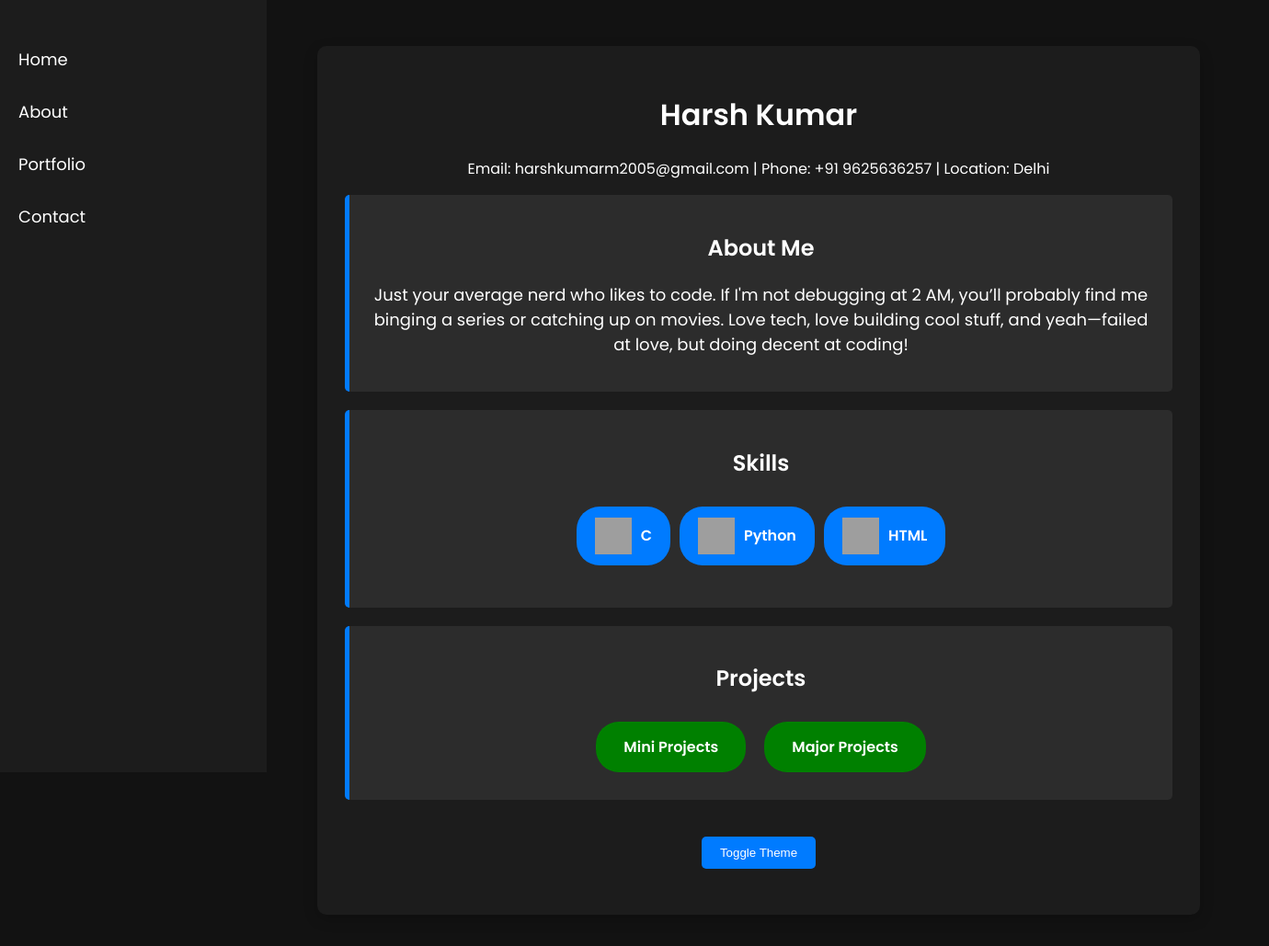
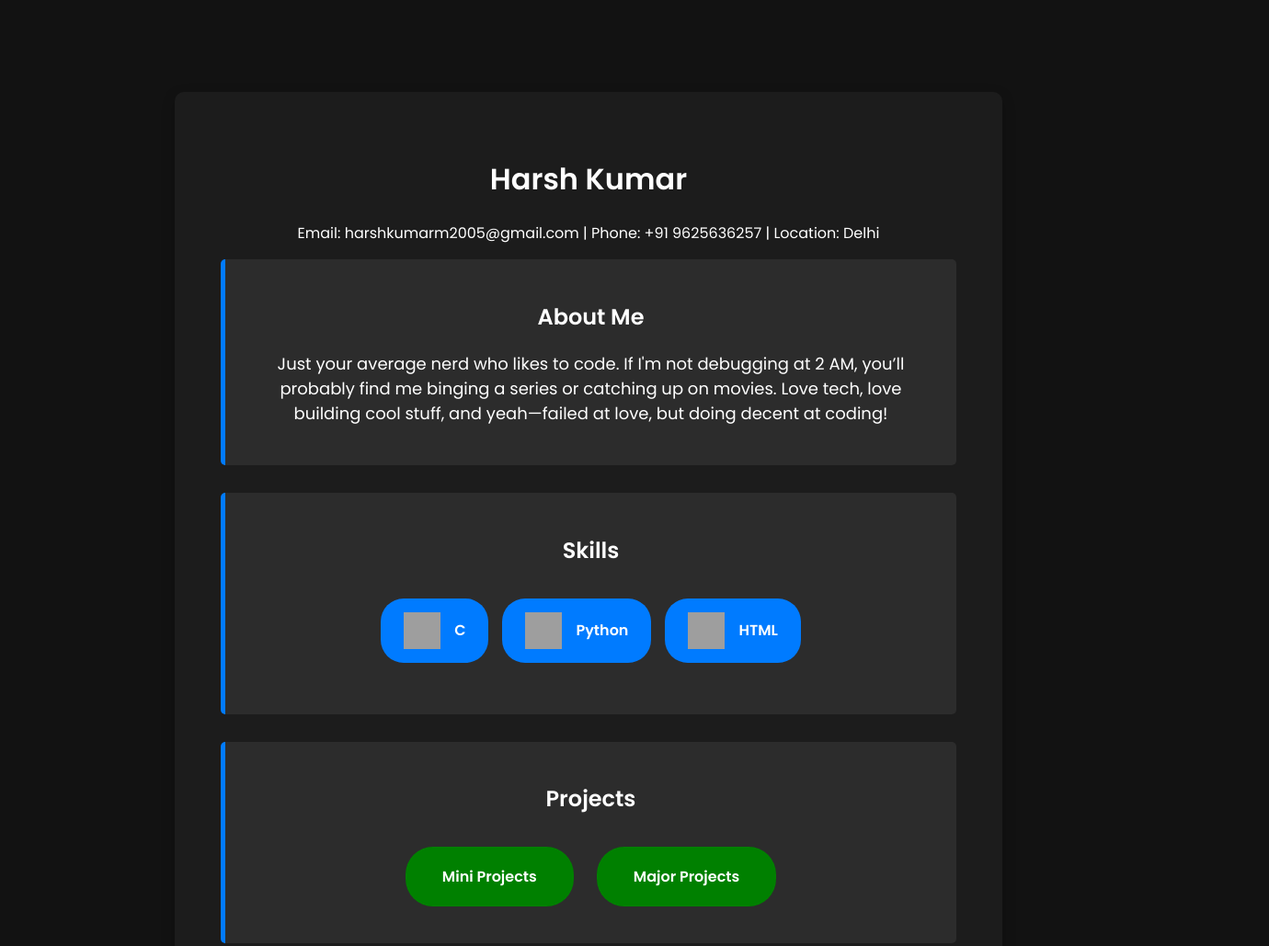
Before and after one commit to OkayHarshh/Portfolio, a plain HTML site: page index.html in a window 1280 px wide. Shown: the top 1029 px of the page at 92% size, 1380 px wide, since content can reach past the window. Drawn offline with Linux system fonts and the light colour scheme; grey boxes are pictures that could not be loaded.

Commit message:
Yahan apna commit message likho

```diff
--- a/index.html
+++ b/index.html
@@ -8,16 +8,6 @@
     <link rel="stylesheet" href="styles.css"> <!-- Linking the external CSS -->
 </head>
 <body>
-    <button class="menu-toggle" onclick="toggleMenu()">☰</button>
-    <div class="sidebar">
-        <ul>
-            <li><a href="#">Home</a></li>
-            <li><a href="#">About</a></li>
-            <li><a href="#">Portfolio</a></li>
-            <li><a href="#">Contact</a></li>
-        </ul>
-    </div>
-
     <div class="main-content">
         <div class="container">
             <h1>Harsh Kumar</h1>
--- a/styles.css
+++ b/styles.css
@@ -7,69 +7,37 @@ body {
     color: white;
     display: flex;
     flex-direction: column;
+    align-items: center;
+    justify-content: flex-start;
+    min-height: 100vh;
     transition: background-color 0.3s, color 0.3s;
-}
-
-/* Sidebar */
-.sidebar {
-    width: 250px;
-    background: #1c1c1c;
-    padding: 20px;
-    height: 100vh;
-    position: fixed;
-    left: 0;
-    top: 0;
-}
-.sidebar ul {
-    list-style: none;
-    padding: 0;
-}
-.sidebar ul li {
-    padding: 15px 0;
-}
-.sidebar ul li a {
-    color: white;
-    text-decoration: none;
-    font-size: 18px;
-}
-.sidebar ul li a:hover {
-    color: #007BFF;
-}
-
-/* Menu Toggle for Mobile */
-.menu-toggle {
-    display: none;
-    position: fixed;
-    top: 15px;
-    left: 15px;
-    font-size: 24px;
-    background: none;
-    border: none;
-    color: white;
-    cursor: pointer;
-    z-index: 1000;
+    padding-top: 50px;
 }
 
 /* Main Content */
 .main-content {
-    margin-left: 270px;
+    display: flex;
+    flex-direction: column;
+    justify-content: center;
+    align-items: center;
+    width: 100%;
+    max-width: 1200px;
     padding: 50px;
-    width: calc(100% - 270px);
 }
 .container {
-    max-width: 900px;
-    margin: 0 auto;
     background: #1c1c1c;
-    padding: 30px;
+    padding: 50px;
     box-shadow: 0px 5px 15px rgba(0, 0, 0, 0.2);
     border-radius: 10px;
     text-align: center;
+    width: 100%;
+    max-width: 800px;
 }
 
 /* Sections */
 .section {
-    margin-bottom: 20px;
-    padding: 20px;
+    margin-bottom: 30px;
+    padding: 25px;
     background: #2c2c2c;
     border-left: 5px solid #007BFF;
     border-radius: 5px;
@@ -77,6 +45,7 @@ body {
 .about-text {
     font-size: 18px;
     color: white;
+    text-align: center;
 }
 
 /* Skills */
@@ -84,19 +53,19 @@ body {
     display: flex;
     justify-content: center;
     flex-wrap: wrap;
-    gap: 10px;
-    padding: 10px;
+    gap: 15px;
+    padding: 15px;
 }
 .skills li {
     list-style: none;
     background: #007BFF;
     color: white;
-    padding: 12px 20px;
+    padding: 15px 25px;
     border-radius: 25px;
     font-weight: bold;
     display: flex;
     align-items: center;
-    gap: 10px;
+    gap: 15px;
     cursor: pointer;
     transition: transform 0.3s ease, box-shadow 0.3s ease, background 0.3s, color 0.3s;
 }
@@ -117,14 +86,15 @@ body {
 .projects {
     display: flex;
     justify-content: center;
-    gap: 20px;
-    padding: 10px;
+    gap: 25px;
+    padding: 15px;
+    flex-wrap: wrap;
 }
 .projects-section {
     background: green;
     color: white;
-    padding: 15px 30px;
-    border-radius: 25px;
+    padding: 20px 40px;
+    border-radius: 30px;
     font-weight: bold;
     text-align: center;
     cursor: pointer;
@@ -137,13 +107,13 @@ body {
 
 /* Theme Toggle */
 .theme-toggle {
-    padding: 10px 20px;
+    padding: 15px 30px;
     background-color: #007BFF;
     color: white;
     border: none;
-    border-radius: 5px;
+    border-radius: 10px;
     cursor: pointer;
-    margin: 20px 0;
+    margin: 30px 0;
     transition: background-color 0.3s;
 }
 .theme-toggle:hover {
@@ -157,15 +127,6 @@ body {
 }
 .light-mode .container {
     background: #f9f9f9;
-}
-.light-mode .sidebar {
-    background: #f1f1f1;
-}
-.light-mode .sidebar ul li a {
-    color: #121212;
-}
-.light-mode .sidebar ul li a:hover {
-    color: #007BFF;
 }
 .light-mode .skills li {
     background: #007BFF;
@@ -184,30 +145,14 @@ body {
 
 /* Responsive Design */
 @media (max-width: 768px) {
-    .menu-toggle {
-        display: block;
-    }
-
-    .sidebar {
-        width: 200px;
-        transform: translateX(-100%);
-        transition: transform 0.3s ease-in-out;
-        position: fixed;
-        z-index: 1000;
-    }
-
-    .sidebar.active {
-        transform: translateX(0);
-    }
-
     .main-content {
-        margin-left: 0;
-        width: 100%;
         padding: 30px;
     }
-
     .projects {
         flex-direction: column;
         align-items: center;
     }
+    .container {
+        padding: 30px;
+    }
 }
```
